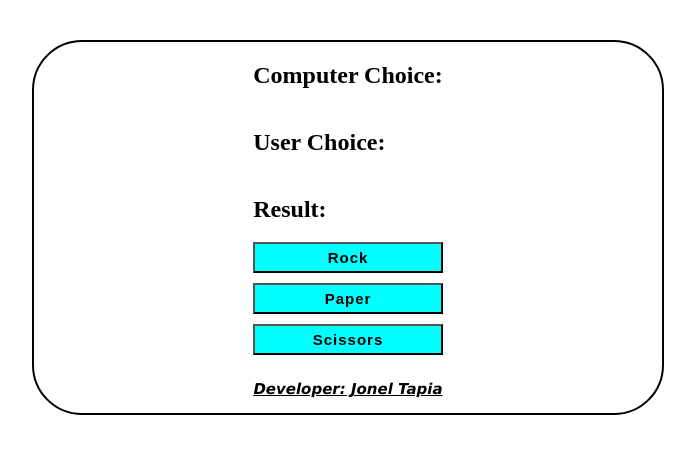
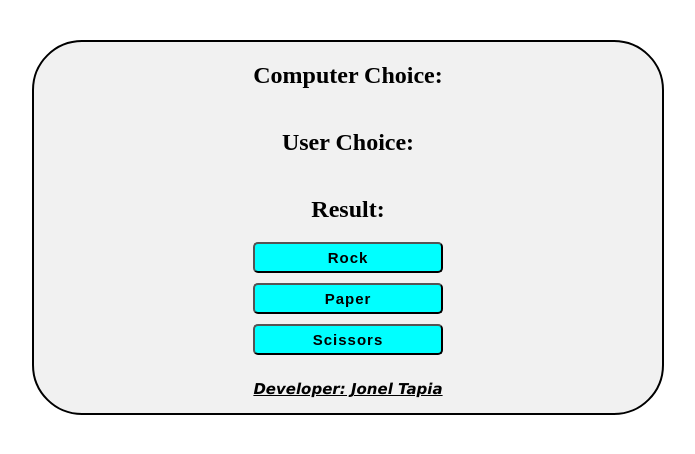
Before and after one commit to KingNelx/JackNPoy, a plain HTML site: page JackNPoy/index.html in a window 1280 px wide. Shown: the whole page, without its empty margins (292-987 px from the left). Drawn offline with Linux system fonts and the light colour scheme.

Commit message:
first commit

```diff
--- a/JackNPoy/style.css
+++ b/JackNPoy/style.css
@@ -10,7 +10,12 @@ p{
     font-family: Verdana, Tahoma, sans-serif;
     text-decoration: underline;
 }
+
+h2{
+    text-align: center;
+}
 .flex-container{
+    background-color: #f1f1f1;
     border: 2px solid black;
     border-radius: 50px;
     width: 50%;
@@ -31,4 +36,9 @@ button{
     cursor: pointer;
     margin-bottom: 10px;
     background-color:aqua;
+    border-radius: 5px;
 }
+
+button:hover{
+    background-color: greenyellow;
+}
```
